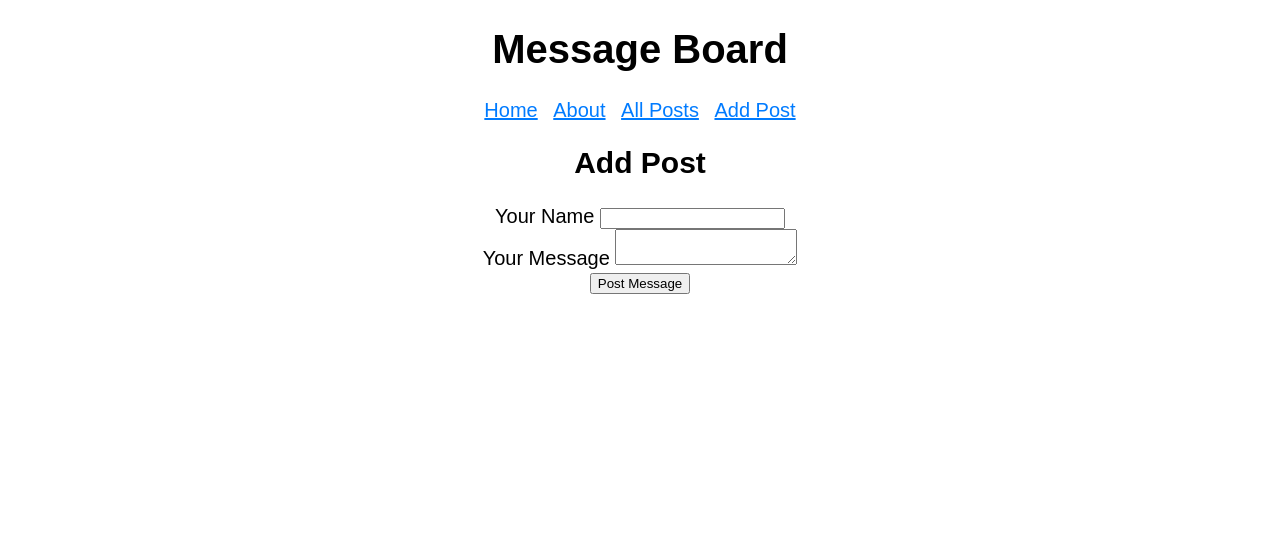
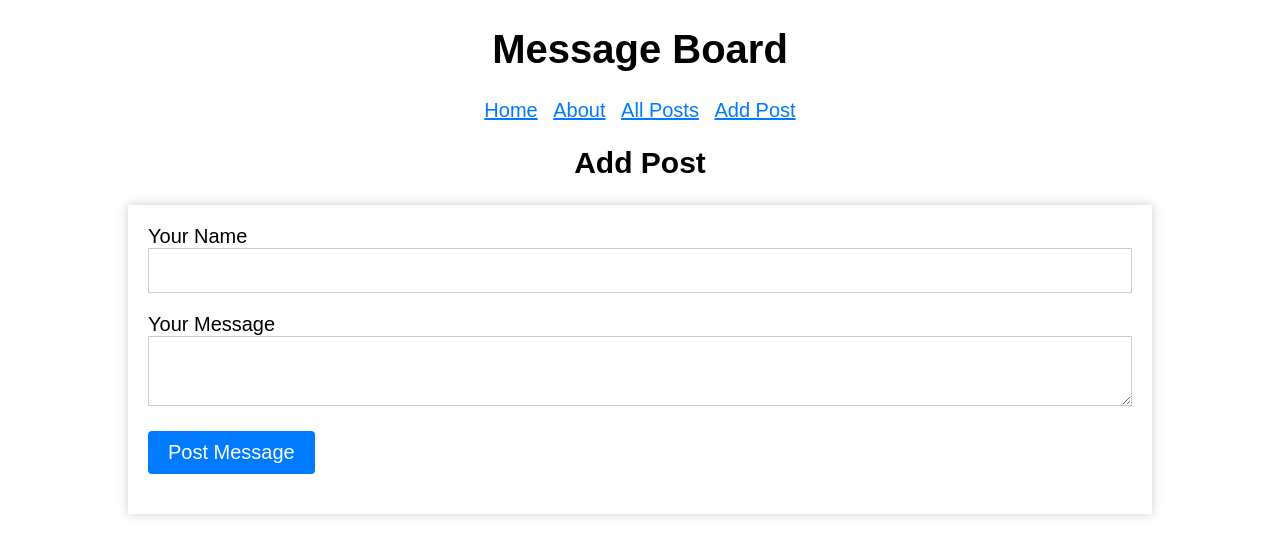
Before and after one commit to han-wong/buttered-oil-vacation, a Flask app: template board/templates/posts/create.html in a window 1280 px wide. Shown: the top 557 px of the page. Run offline with Flask 3, Linux system fonts and the light colour scheme; the template is opened without the code that fills it, so the values that code supplies are empty.

Commit message:
update css

```diff
--- a/board/static/styles.css
+++ b/board/static/styles.css
@@ -32,3 +32,56 @@ main {
     width: 80%;
     margin: 0 auto;
 }
+
+article,
+form {
+    text-align: left;
+    min-width: 200px;
+    padding: 20px;
+    margin-bottom: 20px;
+    box-shadow: 0px 0px 10px #ccc;
+    vertical-align: top;
+}
+
+aside {
+    color: #ccc;
+    text-align: right;
+}
+
+form {
+    display: flex;
+    flex-direction: column;
+    margin-top: 20px;
+}
+
+.form-group {
+    margin-bottom: 20px;
+}
+
+.form-control {
+    width: 100%;
+    padding: 10px;
+    border: 1px solid #ccc;
+    font-size: 1em;
+}
+
+.submit-btn {
+    background-color: #007bff;
+    color: #fff;
+    border: none;
+    border-radius: 4px;
+    padding: 10px 20px;
+    cursor: pointer;
+    font-size: 1em;
+}
+
+.submit-btn:hover {
+    background-color: #0056b3;
+}
+
+.message {
+    font-size: 2.5em;
+    font-family: serif;
+    margin: 0;
+    padding: 0;
+}
```
